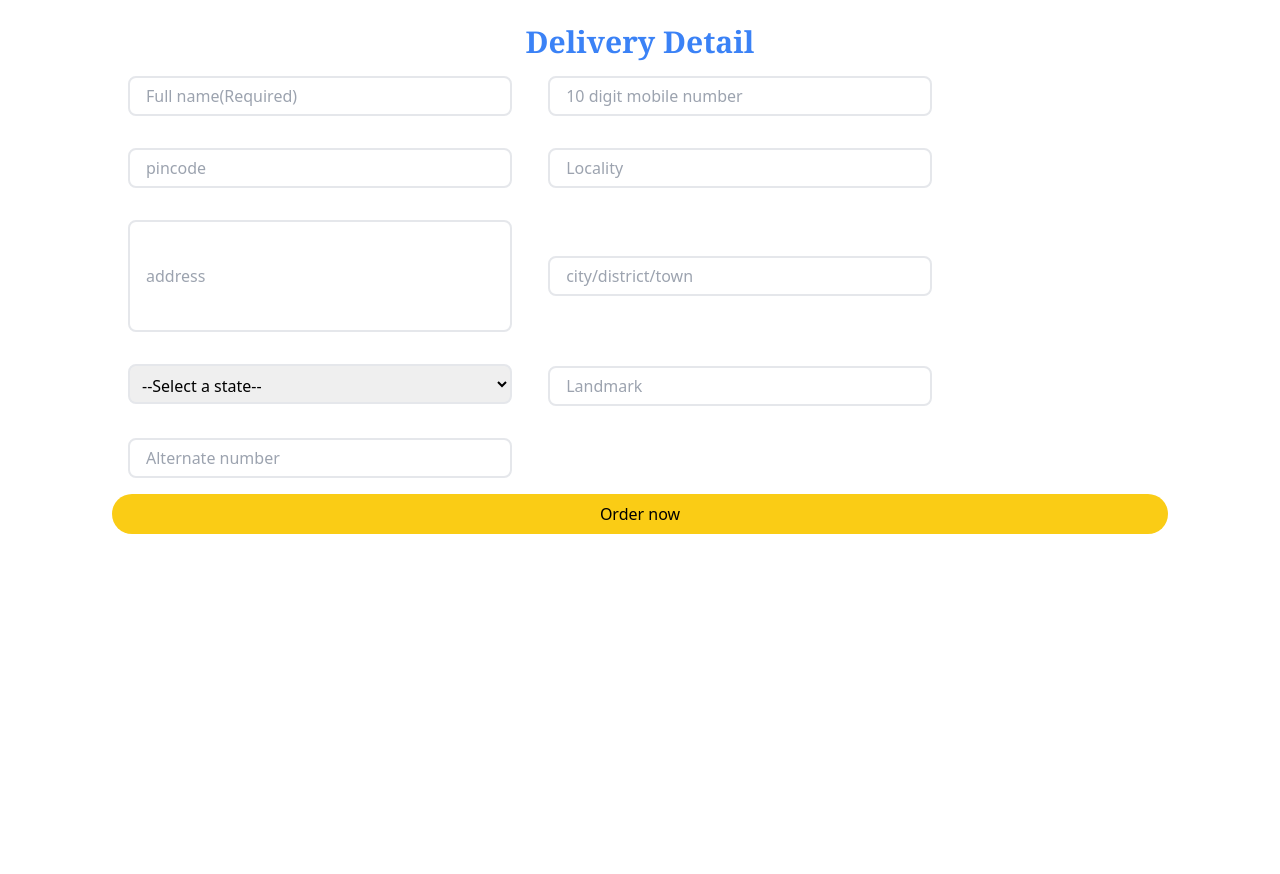
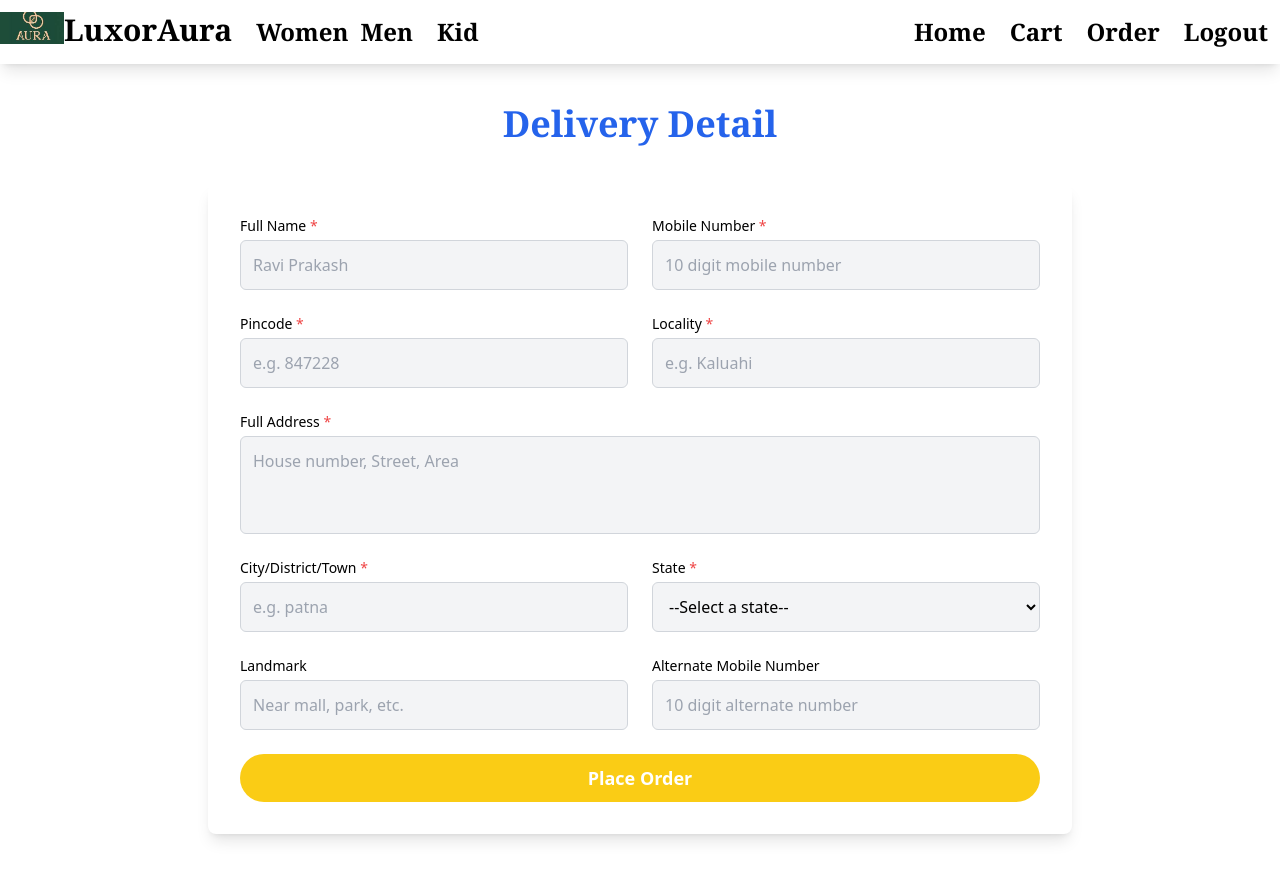
Before and after one commit to Ravi-tech-hub/First-Project, a PHP site: page /order.php in a window 1280 px wide. Before the commit the page ends 534 px from the top, so only its background shows below. Run offline with PHP 8.4, Linux system fonts and the light colour scheme; the visitor is signed in with stand-in values (Sample User, id 1); some libraries are stand-ins or nearby versions.

Commit message:
Improvement from admin side

```diff
--- a/frontend/cart.php
+++ b/frontend/cart.php
@@ -55,7 +55,7 @@ if($result1->num_rows>0)
         $total_item=$total_item+1;
 
         echo "<div class= 'flex items-start p-4  m-4 border-2 rounded-lg shadow-sm '>";
-        echo " <img src='../" .$imagepath . "' alt='' class= 'h-48 w-48 object-cover rounded-md '/>";
+        echo " <img src='../" .$imagepath . "' alt='' class= 'h-48 w-48 object-fill rounded-md '/>";
         echo "<div class='ml-6'>";
         echo " <p class='mb-2 font-serif text-2xl'>".$pro_det."</p>";
         echo " <p class= ' mb-2 text-2xl font-serif'>category:-".$pro_cat."</p>";
--- a/frontend/order.php
+++ b/frontend/order.php
@@ -10,46 +10,60 @@
 
 <body>
     <?php
+include 'header.php';
 include '../backend/db.php';
 
 if (!isset($_SESSION['name'])) {
     echo "<script>alert('Login first'); window.location.href='login.php'</script>";
 }
 ?>
-    <h1 class="font-bold text-3xl font-serif text-center mt-6 text-blue-500">Delivery Detail</h1>
-    <form action="orderhistory.php"  method="POST" class="mx-28">
+    <div class="max-w-4xl mx-auto px-4 py-10">
+        <h1 class="font-semibold text-4xl mb-10 font-serif text-center  text-blue-600">Delivery Detail</h1>
+        <form action="orderhistory.php" method="POST"
+            class="bg-white shadow-lg rounded-lg grid  grid-cols-1 md:grid-cols-2 gap-6 p-8">
+            <div class="flex flex-col">
+                <label for="name_" class="text-sm font-medium mb-1">Full Name <span class="text-red-500">*</span></label>
+                <input type="text" name="name_" minlength="4" placeholder="Ravi Prakash"
+                    class="bg-gray-100 p-3 rounded-md border border-gray-300 focus:outline-blue-400">
+            </div>
+
+            <div class="flex flex-col">
+                <label for="number_" class="text-sm font-medium mb-1">Mobile Number <span
+                        class="text-red-500">*</span></label>
+                <input type="number" name="number_" placeholder="10 digit mobile number" pattern="[0-9]{10}" required
+                    class="bg-gray-100 p-3 rounded-md border border-gray-300 focus:outline-blue-400">
+            </div>
 
 
-        <label for="name_"></label>
-        <input type="text" name="name_" minlength="4" placeholder="Full name(Required)" class="bg-white tetx-black font-normal   rounded-lg m-4 p-4 border-2 h-10  w-96
-        focus:outline-blue-400">
-
-        <label for="number"> </label>
-        <input type="number" name="number_" placeholder="10 digit mobile number" pattern="[0-9]{10}"  required class="bg-white font-normal m-4 p-4 rounded-lg border-2 h-10 w-96
-            focus:outline-blue-400">
-
-
-        <label for="pincode">
-            <input type="number" name="pincode" placeholder="pincode"  pattern="[0-9]{6}"  required class="bg-white font-normal m-4 p-4 rounded-lg border-2 h-10 w-96
-            focus:outline-blue-400">
-        </label>
-
-        <label for="Locality">
-            <input type="text" name="locality" minlength="4" placeholder="Locality" required class="bg-white font-normal m-4 p-4 rounded-lg border-2 h-10 w-96
-            focus:outline-blue-400">
-        </label>
-        <label for="address">
-            <input type="text" name="address"  minlength="4" placeholder="address"  required class="bg-white font-normal m-4 p-4 rounded-lg h-28 w-96 border-2
-            focus:outline-blue-400 ">
-        </label>
-
-        <label for="city">
-            <input type="text" name="city" minlength="4" placeholder="city/district/town" required class="bg-white font-normal m-4 p-4 rounded-lg h-10 w-96 border-2
-            focus:outline-blue-400 ">
-        </label>
-
-        <label for="state" class="bg-white text-black font-normal">
-            <select name="state" id="state" class=" w-96 m-4 p-2 border-2 h-10 rounded-lg focus:outline-blue-400">
+            <div class="flex flex-col">
+                <label for="pincode" class="text-sm font-medium mb-1">Pincode <span
+                        class="text-red-500">*</span></label>
+                <input type="number" name="pincode" placeholder="e.g. 847228" pattern="[0-9]{6}" required
+                    class="bg-gray-100 p-3 rounded-md border border-gray-300 focus:outline-blue-400">
+            </div>
+            <div class="flex flex-col">
+                <label for="locality" class="text-sm font-medium mb-1">Locality <span
+                        class="text-red-500">*</span></label>
+                <input type="text" name="locality" minlength="4" placeholder="e.g. Kaluahi" required
+                    class="bg-gray-100 p-3 rounded-md border border-gray-300 focus:outline-blue-400">
+            </div>
+            <div class="flex flex-col col-span-1 md:col-span-2">
+                <label for="address" class="text-sm font-medium mb-1">Full Address <span
+                        class="text-red-500">*</span></label>
+                <textarea name="address" minlength="4" rows="3" placeholder="House number, Street, Area"
+                    class="bg-gray-100 p-3 rounded-md border border-gray-300 focus:outline-blue-400 resize-none"
+                    required></textarea>
+            </div>
+            <div class="flex flex-col">
+                <label for="city" class="text-sm font-medium mb-1">City/District/Town <span
+                        class="text-red-500">*</span></label>
+                <input type="text" name="city" minlength="4" placeholder="e.g. patna" required
+                    class="bg-gray-100 p-3 rounded-md border border-gray-300 focus:outline-blue-400">
+            </div>
+            <div class="flex flex-col">
+                <label for="state" class="text-sm font-medium mb-1">State <span class="text-red-500">*</span></label>
+                <select name="state" required
+                    class="bg-gray-100 p-3 rounded-md border border-gray-300 focus:outline-blue-400">
                     <option value="">--Select a state--</option>
                     <option value="andhra-pradesh">Andhra Pradesh</option>
                     <option value="arunachal-pradesh">Arunachal Pradesh</option>
@@ -80,19 +94,25 @@ if (!isset($_SESSION['name'])) {
                     <option value="uttarakhand">Uttarakhand</option>
                     <option value="west-bengal">West Bengal</option>
                 </select>
-        </label>
-
-        <label for="Landmark">
-            <input type="text" name="landmark" minlength="4" placeholder="Landmark" class="bg-white font-normal m-4 p-4 rounded-lg h-10 w-96 border-2
-        focus:outline-blue-400 ">
-        </label>
-
-        <label for="alt_number">
-            <input type="tel" name="alt_number" placeholder="Alternate number" pattern="[0-9]{10}" class="bg-white font-normal m-4 p-4 rounded-lg border-2 h-10 w-96
-         focus:outline-blue-400">
-        </label>
-        <button class="h-10 w-full bg-yellow-400 rounded-full">Order now</button>
+            </div>
+            <div class="flex flex-col">
+                <label for="landmark" class="text-sm font-medium mb-1">Landmark</label>
+                <input type="text" name="landmark" placeholder="Near mall, park, etc."
+                    class="bg-gray-100 p-3 rounded-md border border-gray-300 focus:outline-blue-400">
+            </div>
+            <div class="flex flex-col">
+                <label for="alt_number" class="text-sm font-medium mb-1">Alternate Mobile Number</label>
+                <input type="tel" name="alt_number" placeholder="10 digit alternate number" pattern="[0-9]{10}"
+                    class="bg-gray-100 p-3 rounded-md border border-gray-300 focus:outline-blue-400">
+            </div>
+            <div class="col-span-1 md:col-span-2">
+                <button type="submit"
+                    class="w-full h-12 bg-yellow-400 hover:bg-yellow-500 transition-colors duration-300 rounded-full text-lg font-semibold text-white">
+                    Place Order
+                </button>
+            </div>
         </form>
+    </div>
 </body>
 
 </html>
```
Also changed, not shown: backend/orderhistory_backend.php (+20 -11 lines), frontend/product.php (+51 -38 lines), frontend/sub_cat.php (+32 -17 lines). Lines whose indentation alone changed are shown as unchanged.
